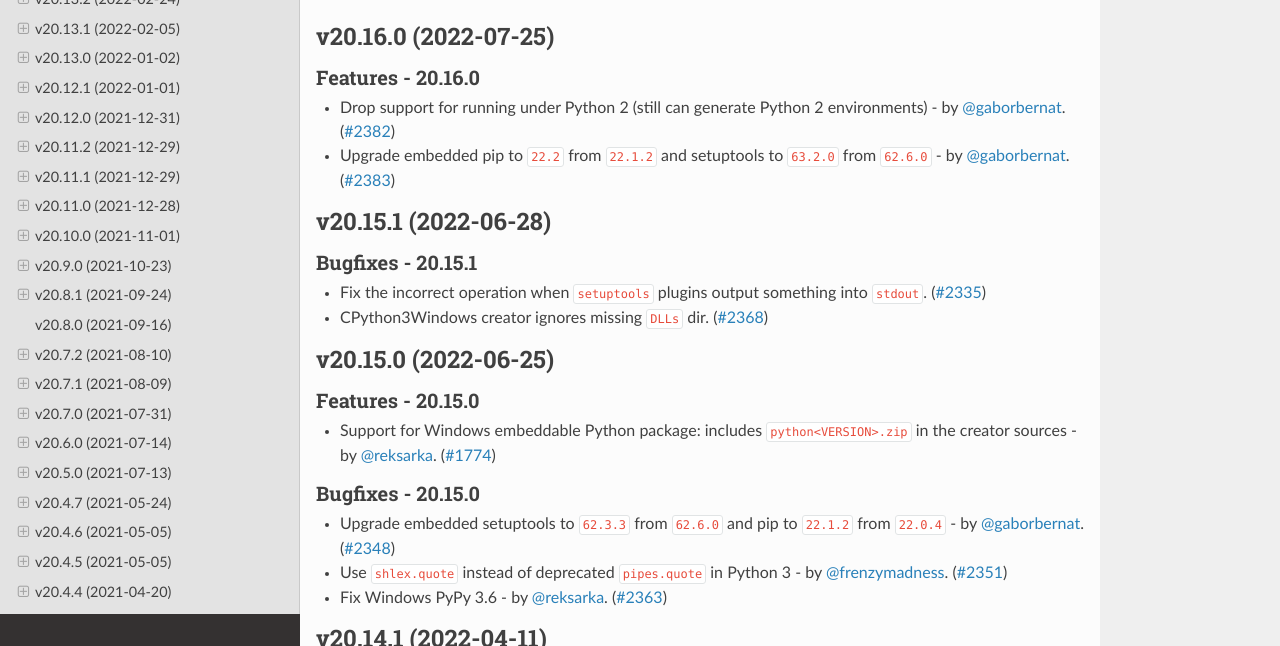
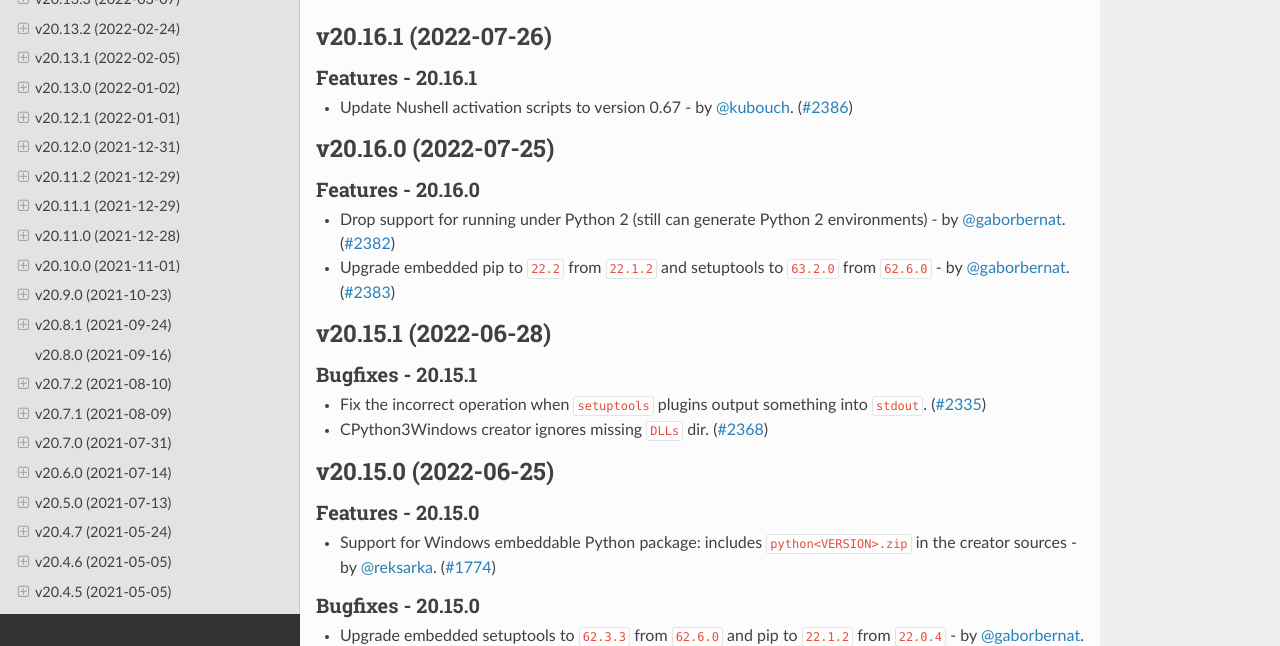
Before and after one commit to pypa/virtualenv, a Sphinx documentation site: the page built from docs/changelog.rst, in a window 1280 px wide and 900 px high, cut to the strip 254-900 px from the top of the window. Built offline with Sphinx 7.4.7 and the Read the Docs theme 2.0.0, drawn with Linux system fonts in a browser that asks for light colours; pages that are not in the unit, such as notebooks, are missing from menus; the version number could not be read and is left out; some of the changed text lies outside the part shown.

Commit message:
release 20.16.1

```diff
--- a/docs/changelog.rst
+++ b/docs/changelog.rst
@@ -4,6 +4,14 @@ Release History
 .. include:: _draft.rst
 
 .. towncrier release notes start
+
+v20.16.1 (2022-07-26)
+---------------------
+
+Features - 20.16.1
+~~~~~~~~~~~~~~~~~~
+- Update Nushell activation scripts to version 0.67 - by :user:`kubouch`. (`#2386 <https://github.com/pypa/virtualenv/issues/2386>`_)
+
 
 v20.16.0 (2022-07-25)
 ---------------------
--- a/docs/changelog/2386.feature.rst
+++ /dev/null
@@ -1 +0,0 @@
-Update Nushell activation scripts to version 0.67 - by :user:`kubouch`.
```
